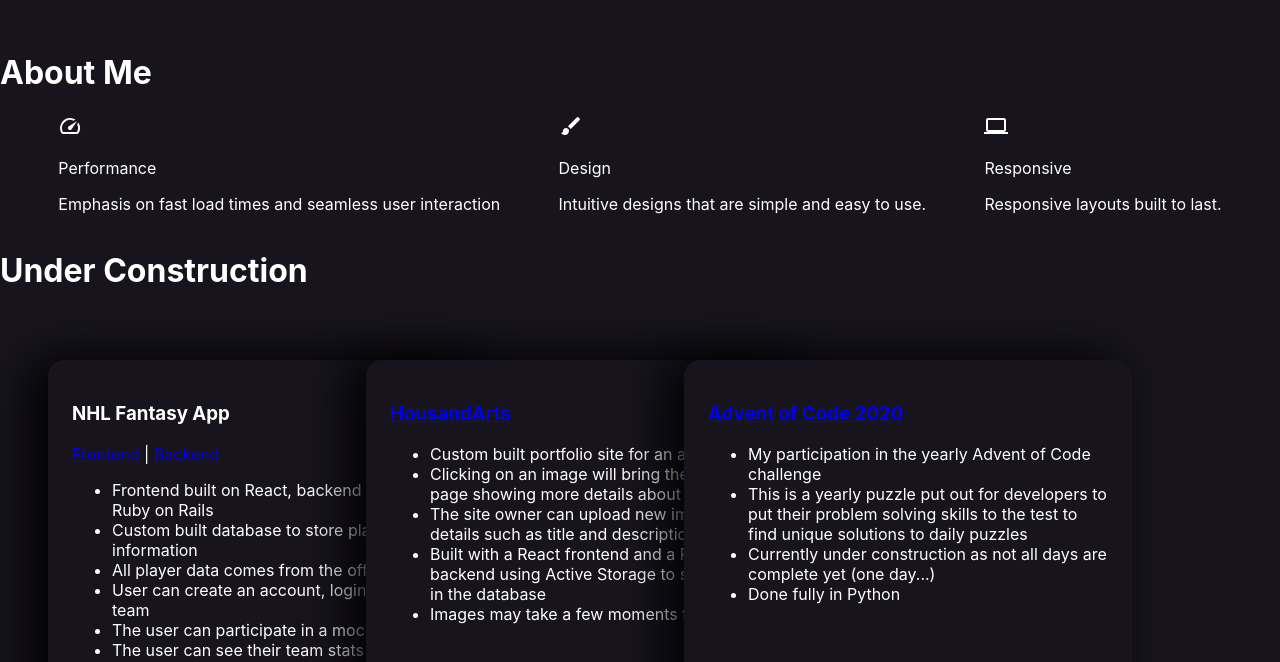
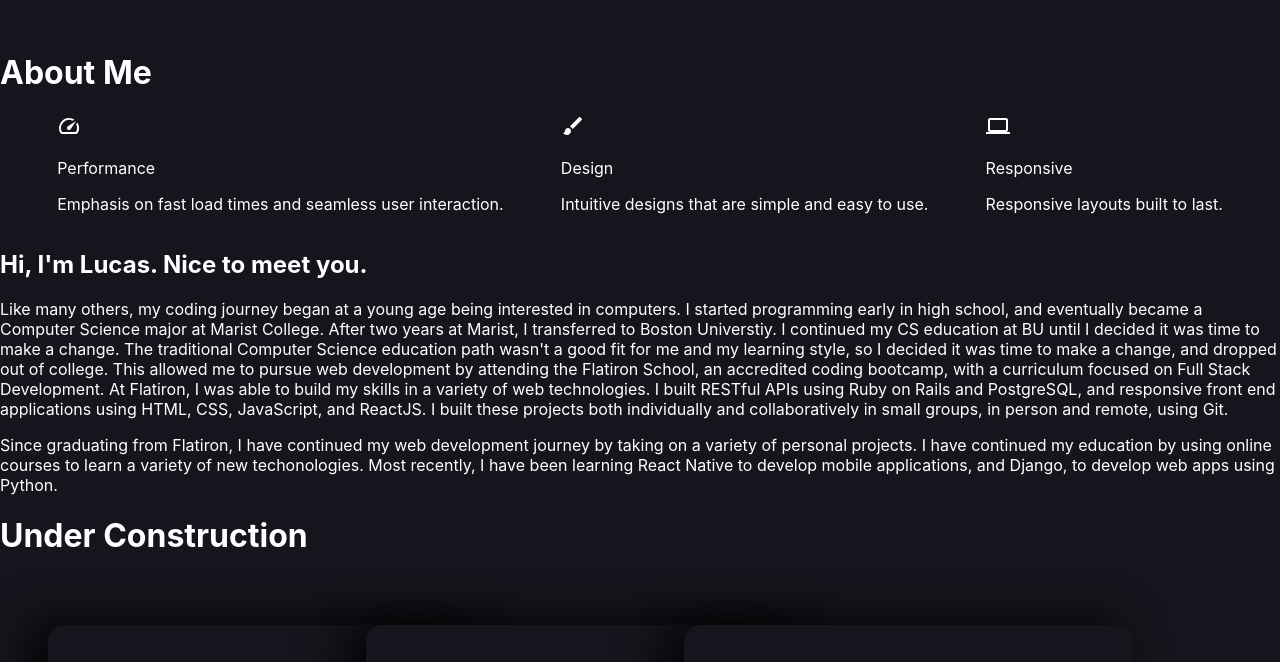
Before and after one commit to lucassherwin/lucas-portfolio, a React (Create React App) app: page / in a window 1280 px wide. Shown: the part 768-1430 px from the top of the page. Built offline with nearby package versions, Linux system fonts and the light colour scheme.

Commit message:
updated about section

```diff
--- a/src/components/About.js
+++ b/src/components/About.js
@@ -11,6 +11,16 @@ export default function About() {
     justify-content: space-evenly;
   `;
 
+  const BioContainer = styled.div`
+
+  `;
+
+  const BioTitle = styled.h2`
+  `;
+
+  const BioText = styled.p`
+  `;
+
   return (
     <div id='about'>
       <h1>About Me</h1>
@@ -18,7 +28,7 @@ export default function About() {
         <div id='perf'>
           <SpeedIcon />
           <p>Performance</p>
-          <p>Emphasis on fast load times and seamless user interaction</p>
+          <p>Emphasis on fast load times and seamless user interaction.</p>
         </div>
         <div id='design'>
           <BrushIcon />
@@ -31,6 +41,23 @@ export default function About() {
           <p>Responsive layouts built to last.</p>
         </div>
       </Wrapper>
+      <BioContainer>
+        <BioTitle>Hi, I'm Lucas. Nice to meet you.</BioTitle>
+        <BioText>
+          Like many others, my coding journey began at a young age being interested in computers.
+          I started programming early in high school, and eventually became a Computer Science major at Marist College.
+          After two years at Marist, I transferred to Boston Universtiy. I continued my CS education at BU until I decided it was time to make a change.
+          The traditional Computer Science education path wasn't a good fit for me and my learning style, so I decided it was time to make a change, and dropped out of college.
+          This allowed me to pursue web development by attending the Flatiron School, an accredited coding bootcamp, with a curriculum focused on Full Stack Development.
+          At Flatiron, I was able to build my skills in a variety of web technologies. I built RESTful APIs using Ruby on Rails and PostgreSQL, and responsive front end applications
+          using HTML, CSS, JavaScript, and ReactJS. I built these projects both individually and collaboratively in small groups, in person and remote, using Git.
+        </BioText>
+        <BioText>
+          Since graduating from Flatiron, I have continued my web development journey by taking on a variety of personal projects. I have continued my education by
+          using online courses to learn a variety of new techonologies. Most recently, I have been learning React Native to develop mobile applications, and Django, to develop
+          web apps using Python.
+        </BioText>
+      </BioContainer>
     </div>
   )
 }
--- a/src/components/Home.js
+++ b/src/components/Home.js
@@ -29,7 +29,7 @@ export default function Home() {
     <Home id='home'>
       <Welcome>
         <p>Hello, I'm Lucas Sherwin.</p>
-        <p>I am a full stack web developer.</p>
+        <p>I am a Full Stack Web Developer.</p>
         <Button onClick={() => scroller.scrollTo('about', {smooth: true, duration: 1000})}>See my work</Button>
       </Welcome>
     </Home>
```
